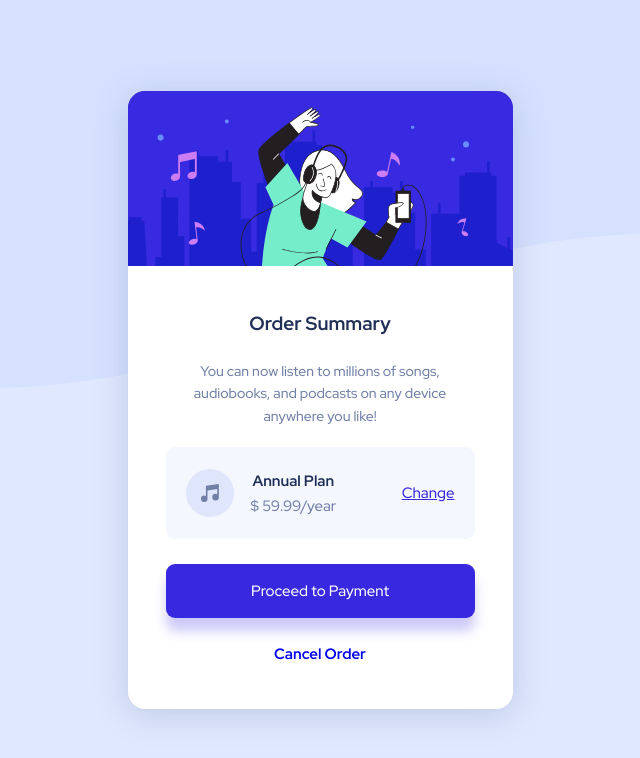
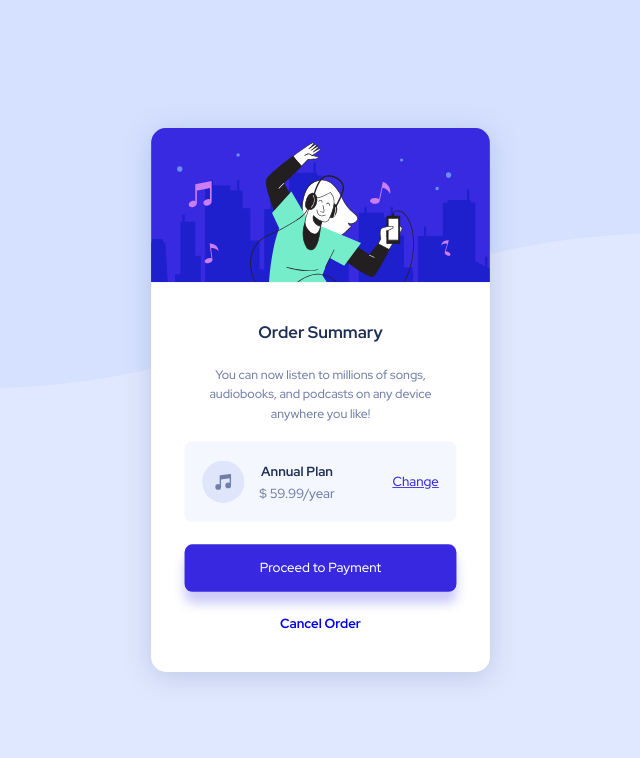
Before and after one commit to vinaykotturi/Ordersummarycomponent, a plain HTML site: page index.html in a window 1280 px wide. Shown: the whole page, without its empty margins (320-960 px from the left). Drawn offline with Linux system fonts and the light colour scheme.

Commit message:
edited css file

```diff
--- a/sass/style.scss
+++ b/sass/style.scss
@@ -38,13 +38,14 @@ a {
 //----------------
 section {
     height: 100vh;
-    padding: 60px 23px;
+    padding: 20px 23px;
     background-image: url('../images/pattern-background-desktop.svg');
     background-repeat: no-repeat;
     background-size: contain;
     background-color: $Paleblue;
 }
 .card {
+    transform: scale(0.88);
     width: 385px;
     height: auto;
     background-color: $whitecolor;
```
Also changed, not shown: dist/style.css, 1 other file.
